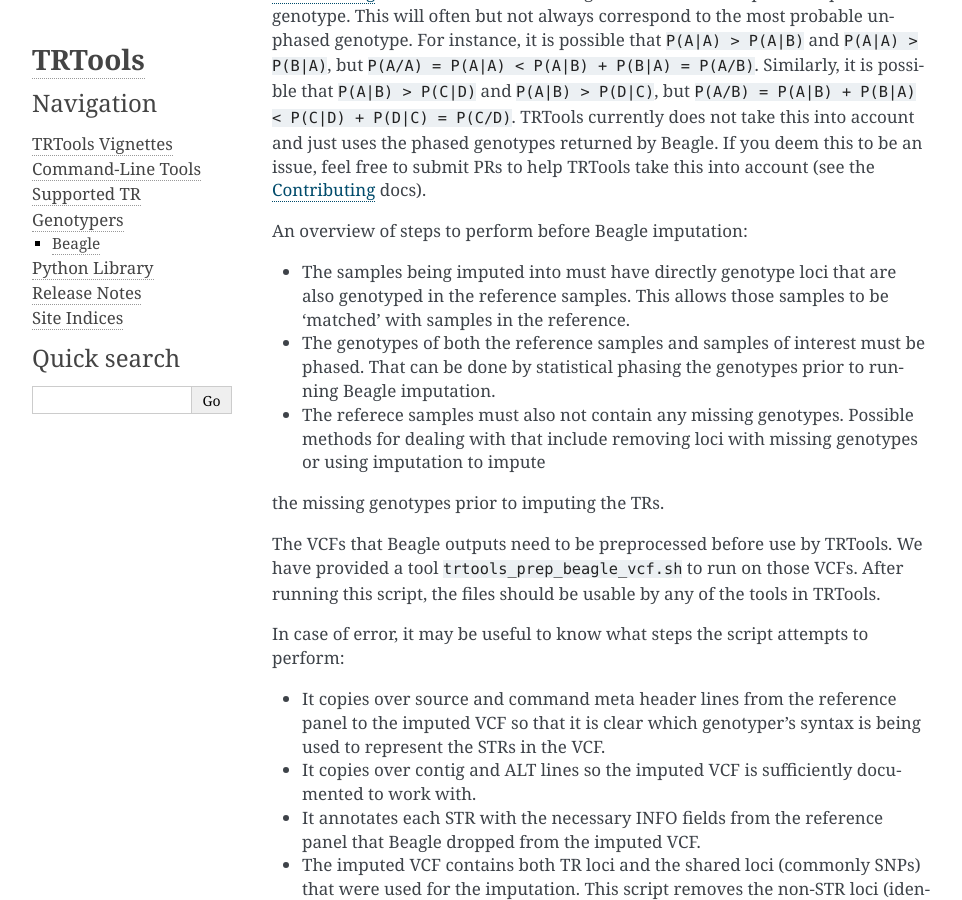
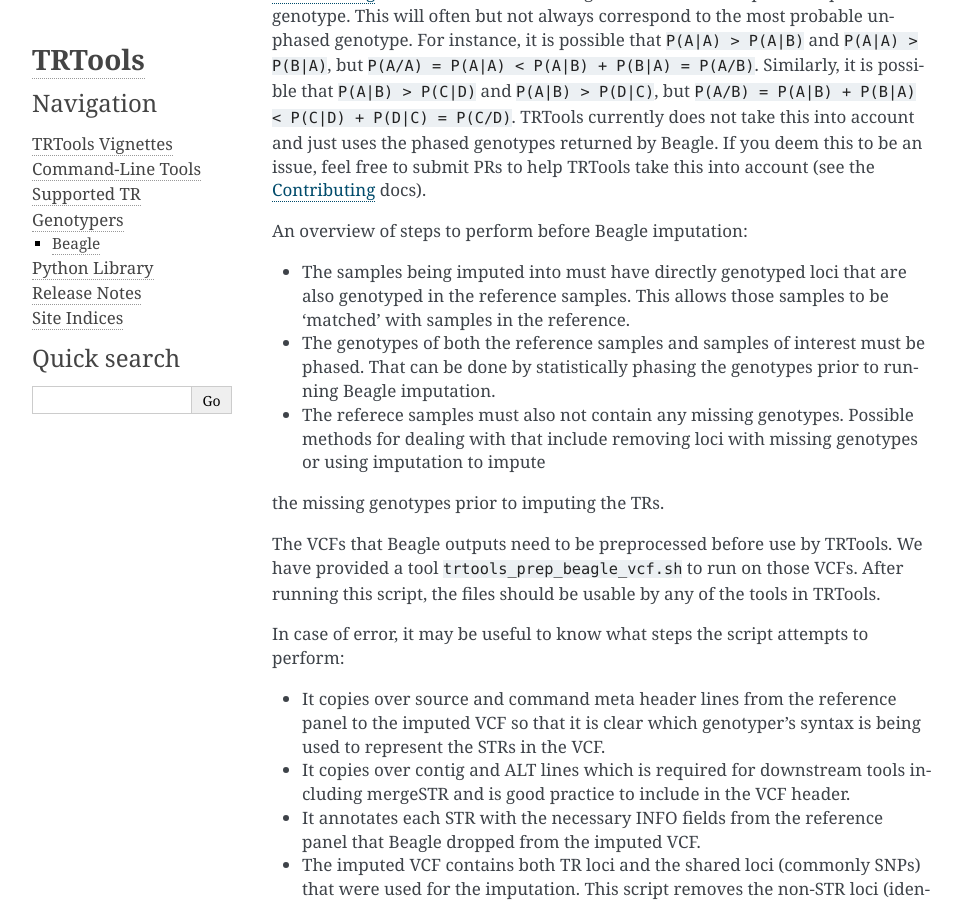
Before and after one commit to gymrek-lab/TRTools, a Sphinx documentation site: the page built from doc/CALLERS.rst, in a window 1280 px wide and 900 px high, scrolled down 2133 px. Shown: the whole window, without its empty margins (148-1110 px from the left). Built offline with Sphinx 7.4.7, drawn with Linux system fonts in a browser that asks for light colours.

Commit message:
Make prep for beagle script handle error conditions more cleanly and respond to other review comments.

```diff
--- a/README.rst
+++ b/README.rst
@@ -50,7 +50,7 @@
 ^^^^^^^^
 
 First install :code:`htslib` (which contains :code:`tabix` and :code:`bgzip`). Optionally install :code:`bcftools`.
-These are used to prepare input files for TRTools and aren't install by pip.
+These are used to prepare input files for TRTools and aren't installed by pip.
 
 Then run:
 
--- a/doc/CALLERS.rst
+++ b/doc/CALLERS.rst
@@ -95,8 +95,8 @@
 
 An overview of steps to perform before Beagle imputation:
 
-* The samples being imputed into must have directly genotype loci that are also genotyped in the reference samples. This allows those samples to be 'matched' with samples in the reference.
-* The genotypes of both the reference samples and samples of interest must be phased. That can be done by statistical phasing the genotypes prior to running Beagle imputation.
+* The samples being imputed into must have directly genotyped loci that are also genotyped in the reference samples. This allows those samples to be 'matched' with samples in the reference.
+* The genotypes of both the reference samples and samples of interest must be phased. That can be done by statistically phasing the genotypes prior to running Beagle imputation.
 * The referece samples must also not contain any missing genotypes. Possible methods for dealing with that include removing loci with missing genotypes or using imputation to impute
 the missing genotypes prior to imputing the TRs.
 
@@ -107,7 +107,7 @@
 
 * It copies over source and command meta header lines from the reference panel to the imputed VCF so
   that it is clear which genotyper's syntax is being used to represent the STRs in the VCF.
-* It copies over contig and ALT lines so the imputed VCF is sufficiently documented to work with.
+* It copies over contig and ALT lines which is required for downstream tools including mergeSTR and is good practice to include in the VCF header.
 * It annotates each STR with the necessary INFO fields from the reference panel that Beagle dropped from the imputed VCF.
 * The imputed VCF contains both TR loci and the shared loci (commonly SNPs) that were used for the imputation.
   This script removes the non-STR loci (identified as those loci not having STR-specific INFO fields).
```
Also changed, not shown: 4 other files.
